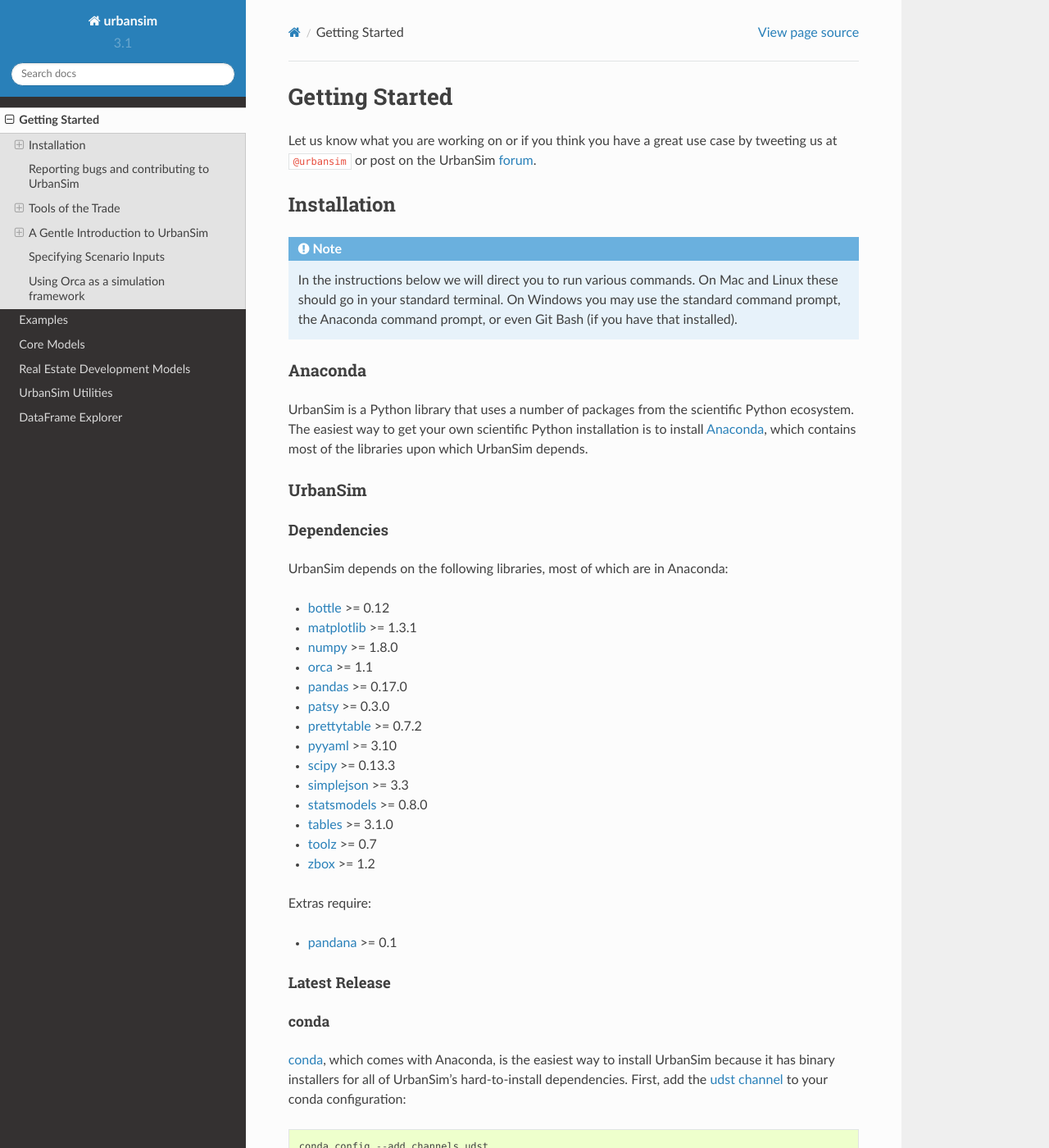
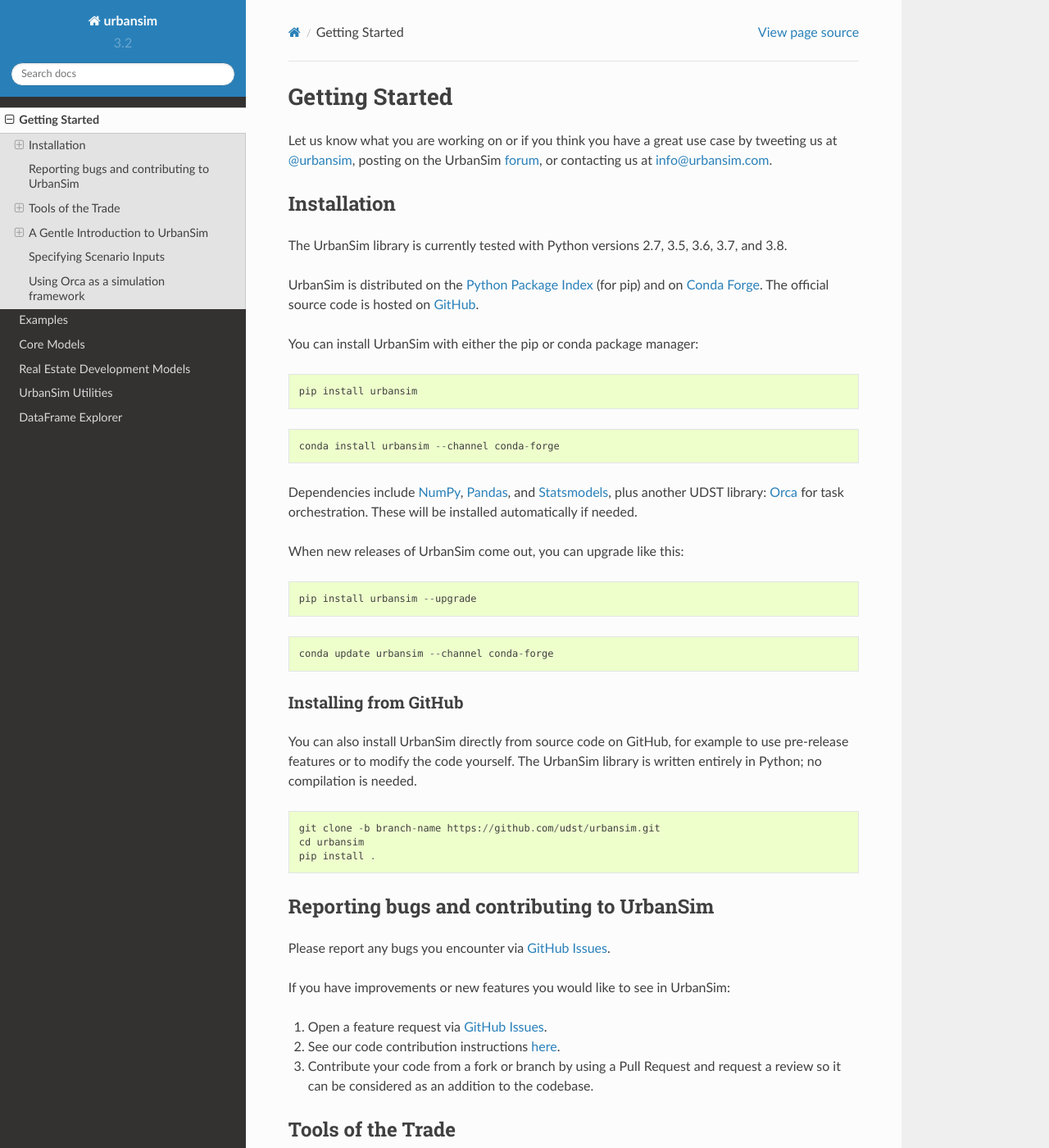
Before and after one commit to UDST/urbansim, a Sphinx documentation site: the page built from docs/source/gettingstarted.rst, in a window 1280 px wide and 1400 px high. Shown: the whole window at 82% size. Built offline with Sphinx 7.4.7 and the Read the Docs theme 2.0.0, drawn with Linux system fonts in a browser that asks for light colours; some of the changed text lies outside the part shown.

Commit message:
Updating documentation

```diff
--- a/docs/source/conf.py
+++ b/docs/source/conf.py
@@ -50,16 +50,16 @@
 
 # General information about the project.
 project = u'urbansim'
-copyright = u'2017, UrbanSim Inc'
+copyright = u'2020, UrbanSim Inc.'
 
 # The version info for the project you're documenting, acts as replacement for
 # |version| and |release|, also used in various other places throughout the
 # built documents.
 #
 # The short X.Y version.
-version = '3.1'
+version = '3.2'
 # The full version, including alpha/beta/rc tags.
-release = '3.1.1'
+release = '3.2'
 
 # The language for content autogenerated by Sphinx. Refer to documentation
 # for a list of supported languages.
--- a/docs/source/gettingstarted.rst
+++ b/docs/source/gettingstarted.rst
@@ -2,119 +2,47 @@
 ===============
 
 Let us know what you are working on or if you think you have a great use case
-by tweeting us at ``@urbansim`` or post on the UrbanSim `forum`_.
+by tweeting us at `@urbansim <https://twitter.com/urbansim>`__, posting on the UrbanSim `forum <http://discussion.urbansim.com>`__, or contacting us at info@urbansim.com.
 
 Installation
 ------------
 
-.. note::
-   In the instructions below we will direct you to run various commands.
-   On Mac and Linux these should go in your standard terminal.
-   On Windows you may use the standard command prompt, the Anaconda
-   command prompt, or even Git Bash (if you have that installed).
+The UrbanSim library is currently tested with Python versions 2.7, 3.5, 3.6, 3.7, and 3.8.
 
-Anaconda
-~~~~~~~~
+UrbanSim is distributed on the `Python Package Index <https://pypi.org/project/urbansim/>`__ (for pip) and on `Conda Forge <https://anaconda.org/conda-forge/urbansim>`__. The official source code is hosted on `GitHub <https://github.com/udst/urbansim>`__.
 
-UrbanSim is a Python library that uses a number of packages from the
-scientific Python ecosystem.
-The easiest way to get your own scientific Python installation is to
-install `Anaconda <https://docs.continuum.io/anaconda/>`__,
-which contains most of the libraries upon which UrbanSim depends.
+You can install UrbanSim with either the pip or conda package manager:
 
-UrbanSim
-~~~~~~~~
-
-Dependencies
-^^^^^^^^^^^^
-
-UrbanSim depends on the following libraries, most of which are in Anaconda:
-
-* `bottle <http://bottlepy.org/docs/dev/index.html>`__ >= 0.12
-* `matplotlib <http://matplotlib.org>`__ >= 1.3.1
-* `numpy <http://numpy.org>`__ >= 1.8.0
-* `orca <https://github.com/UDST/orca>`__ >= 1.1
-* `pandas <http://pandas.pydata.org>`__ >= 0.17.0
-* `patsy <http://patsy.readthedocs.org/en/latest/>`__ >= 0.3.0
-* `prettytable <https://code.google.com/p/prettytable/>`__ >= 0.7.2
-* `pyyaml <http://pyyaml.org/>`__ >= 3.10
-* `scipy <http://scipy.org>`__ >= 0.13.3
-* `simplejson <http://simplejson.readthedocs.org/en/latest/>`__ >= 3.3
-* `statsmodels <http://statsmodels.sourceforge.net/stable/index.html>`__ >= 0.8.0
-* `tables <http://www.pytables.org/>`__ >= 3.1.0
-* `toolz <http://toolz.readthedocs.org/en/latest/>`__ >= 0.7
-* `zbox <https://github.com/jiffyclub/zbox>`__ >= 1.2
-
-Extras require:
-
-* `pandana <https://github.com/UDST/pandana>`__ >= 0.1
-
-Latest Release
-^^^^^^^^^^^^^^
-
-conda
-#####
-
-`conda <https://conda.io/docs/>`__, which comes with Anaconda, is the
-easiest way to install UrbanSim because it has binary installers for
-all of UrbanSim's hard-to-install dependencies.
-First, add the `udst channel <https://anaconda.org/udst>`__
-to your conda configuration::
-
-    conda config --add channels udst
-
-Then use conda to install UrbanSim::
-
-    conda install urbansim
-
-To update to a new UrbanSim version use the ``conda update`` command::
-
-    conda update urbansim
-
-pip
-###
-
-UrbanSim can also be installed from
-`PyPI <https://pypi.python.org/pypi/urbansim>`__
-via `pip <https://pip.pypa.io/en/latest/>`__::
+.. code-block:: python
 
     pip install urbansim
 
-When using this method it's best to already have most of the dependencies
-installed, otherwise pip will try to download and install things like
-NumPy, SciPy, and matplotlib.
-If you're using Anaconda you will already have all of the hard-to-install
-libraries.
+.. code-block:: python
 
-To update to a new release of UrbanSim use the ``-U`` option with
-``pip install``::
+    conda install urbansim --channel conda-forge
 
-    pip install -U urbansim
+Dependencies include `NumPy <http://numpy.org/>`__, `Pandas <http://pandas.pydata.org/>`__, and `Statsmodels <http://statsmodels.org/>`__, plus another UDST library: `Orca <http://udst.github.io/orca>`__ for task orchestration. These will be installed automatically if needed.
 
-Development Version
-^^^^^^^^^^^^^^^^^^^
+When new releases of UrbanSim come out, you can upgrade like this:
 
-UrbanSim can be installed from our
-`development repository <https://github.com/udst/urbansim>`__
-using `pip <https://pip.pypa.io/en/latest/>`__, a Python package manager.
-pip is included with Anaconda so you should now be able to open a terminal
-and run the following command to install UrbanSim::
+.. code-block:: python
 
-    pip install -U https://github.com/udst/urbansim/archive/master.zip
+    pip install urbansim --upgrade
 
-This will download urbansim and install the remaining dependencies not
-included in Anaconda.
+.. code-block:: python
 
-If you need to update UrbanSim run the above command again.
+    conda update urbansim --channel conda-forge
 
-Developer Install
-^^^^^^^^^^^^^^^^^
+Installing from GitHub
+~~~~~~~~~~~~~~~~~~~~~~
 
-If you are going to be developing on UrbanSim you will want to fork our
-`GitHub repository <https://github.com/udst/urbansim>`_ and clone
-your fork to your computer. Then run ``python setup.py develop`` to install
-UrbanSim in developer mode. In this mode you won't have to reinstall
-UrbanSim every time you make changes.
+You can also install UrbanSim directly from source code on GitHub, for example to use pre-release features or to modify the code yourself. The UrbanSim library is written entirely in Python; no compilation is needed.
+
+.. code-block:: python
+
+    git clone -b branch-name https://github.com/udst/urbansim.git
+    cd urbansim
+    pip install .
 
 Reporting bugs and contributing to UrbanSim
 -------------------------------------------
--- a/setup.py
+++ b/setup.py
@@ -7,7 +7,7 @@
 setup(
     name='urbansim',
     version='3.1.1',
-    description='Tool for modeling metropolitan real estate markets',
+    description='Platform for building statistical models of cities and regions',
     long_description=long_description,
     author='UrbanSim Inc.',
     author_email='info@urbansim.com',
```
Also changed, not shown: other parts of docs/source/gettingstarted.rst (+0 -3 lines), docs/source/index.rst (+5 -4 lines), docs/README.md.
